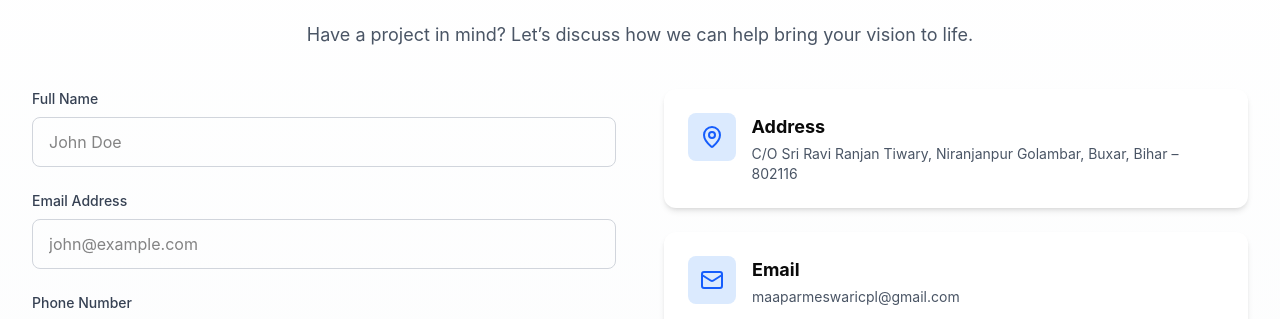
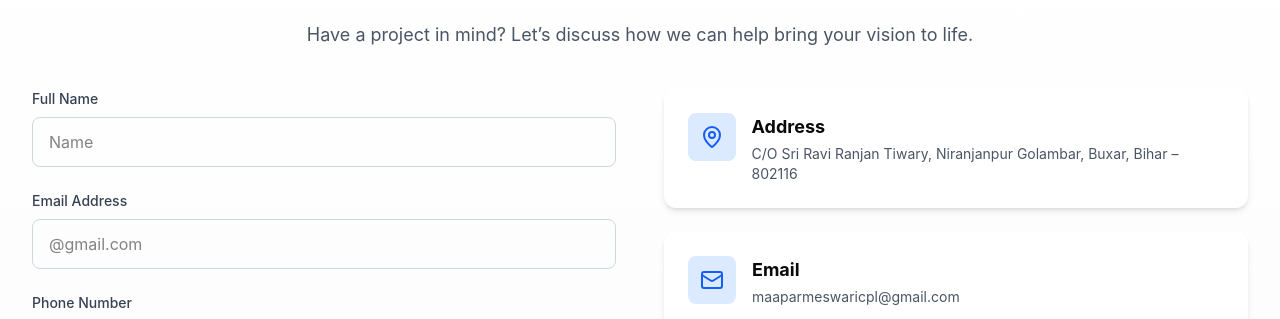
Before and after one commit to MrInnovative7/maa-parmeswari-cons, a React (Vite) app: page / in a window 1280 px wide. Shown: the part 2990-3309 px from the top of the page. Built offline with nearby package versions, Linux system fonts and the light colour scheme.

Commit message:
Updated contact section

```diff
--- a/src/app/components/enhanced-contact.tsx
+++ b/src/app/components/enhanced-contact.tsx
@@ -94,8 +94,8 @@ export function EnhancedContact() {
           >
             <form onSubmit={handleSubmit} className="space-y-6">
               {[
-                { label: "Full Name", name: "name", type: "text", placeholder: "John Doe" },
-                { label: "Email Address", name: "email", type: "email", placeholder: "john@example.com" },
+                { label: "Full Name", name: "name", type: "text", placeholder: "Name" },
+                { label: "Email Address", name: "email", type: "email", placeholder: "@gmail.com" },
                 { label: "Phone Number", name: "phone", type: "tel", placeholder: "+91 XXXXX XXXXX" },
               ].map((field) => (
                 <div key={field.name}>
```
